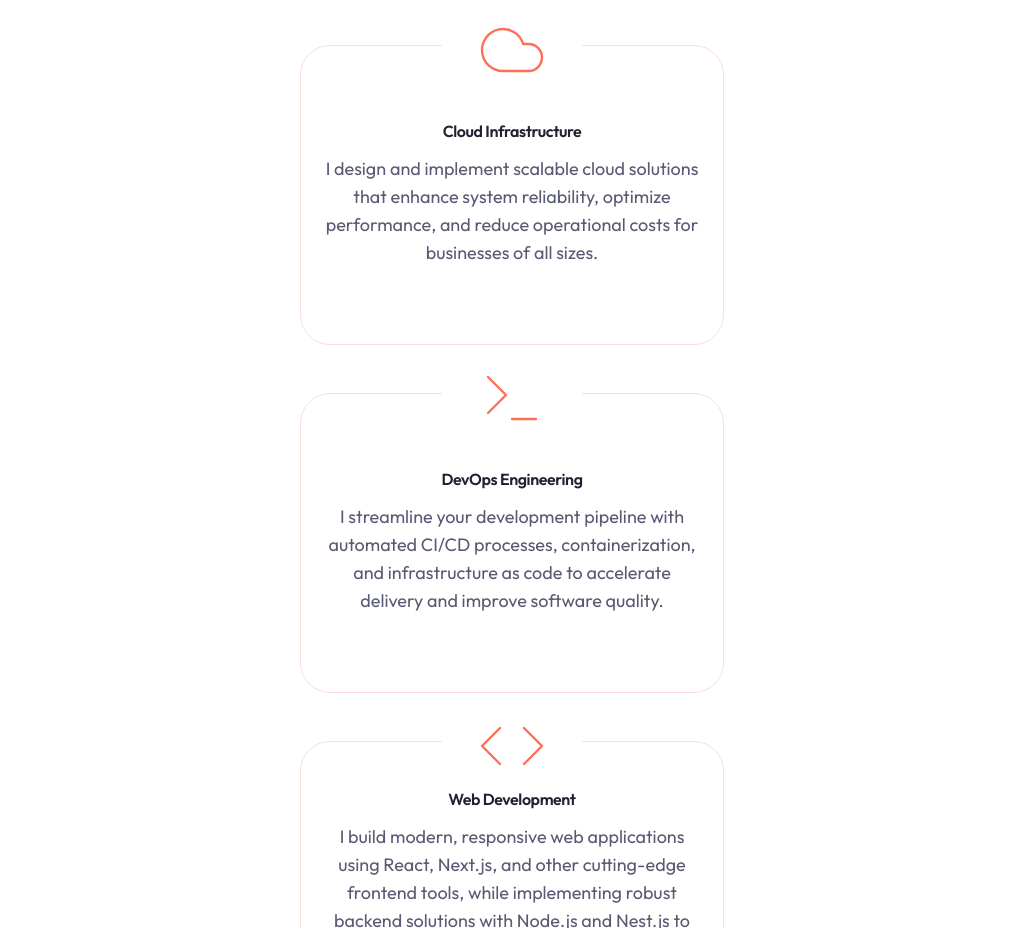
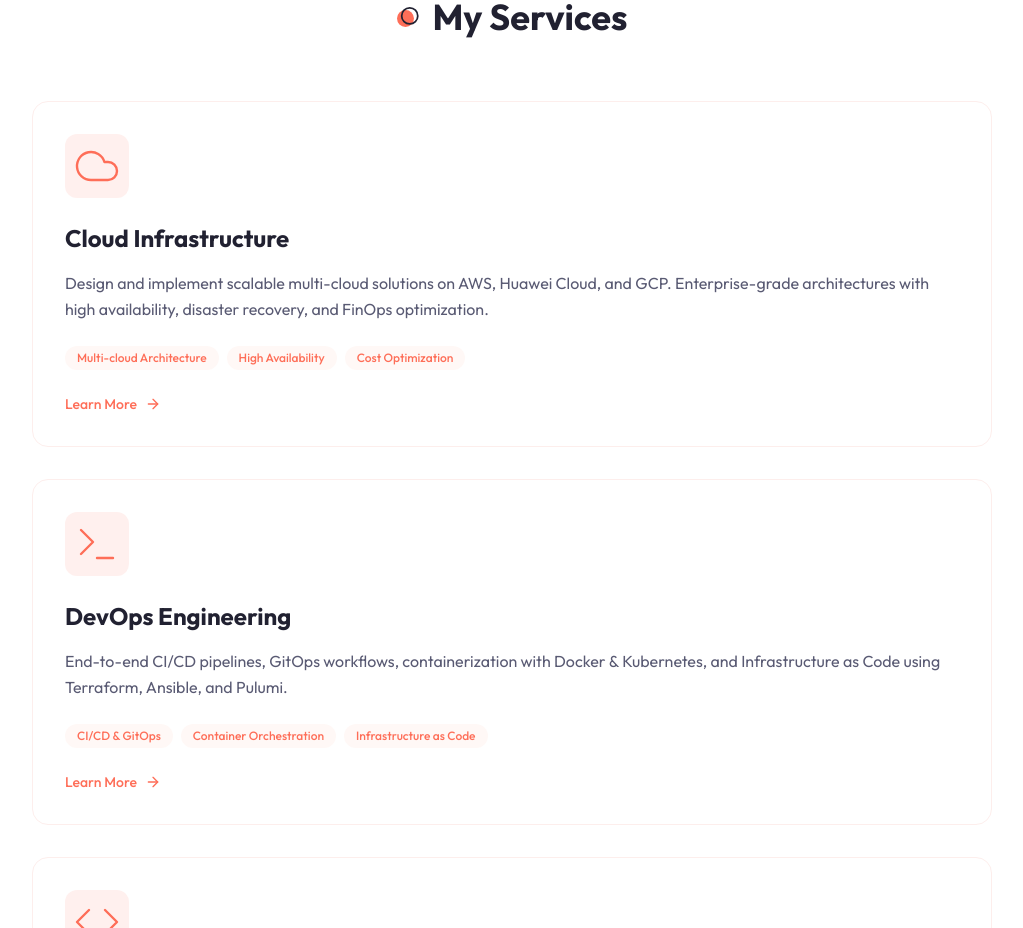
Before and after one commit to asifichy/Web_Portfolio, a Next.js app: page / in a window 1280 px wide. Shown: the part 1872-2800 px from the top of the page, without its empty margins (128-1151 px from the left). Built offline with nearby package versions, Linux system fonts and the light colour scheme.

Commit message:
feat: enhance Services component with animations, improved layout, and new call-to-action links

```diff
--- a/components/Services.jsx
+++ b/components/Services.jsx
@@ -1,61 +1,96 @@
-import { Terminal, Cloud, Code } from "lucide-react";
-import {
-  Card,
-  CardContent,
-  CardDescription,
-  CardHeader,
-  CardTitle,
-} from "@/components/ui/card";
+"use client";
+import { Terminal, Cloud, Code, ArrowRight } from "lucide-react";
+import { motion } from "framer-motion";
+import Link from "next/link";
 
 const servicesData = [
   {
-    icon: <Cloud size={72} strokeWidth={0.8} />,
+    icon: <Cloud size={48} strokeWidth={1.2} />,
     title: "Cloud Infrastructure",
     description:
-      "I design and implement scalable cloud solutions that enhance system reliability, optimize performance, and reduce operational costs for businesses of all sizes.",
+      "Design and implement scalable multi-cloud solutions on AWS, Huawei Cloud, and GCP. Enterprise-grade architectures with high availability, disaster recovery, and FinOps optimization.",
+    highlights: ["Multi-cloud Architecture", "High Availability", "Cost Optimization"]
   },
   {
-    icon: <Terminal size={72} strokeWidth={0.8} />,
+    icon: <Terminal size={48} strokeWidth={1.2} />,
     title: "DevOps Engineering",
     description:
-      "I streamline your development pipeline with automated CI/CD processes, containerization, and infrastructure as code to accelerate delivery and improve software quality.",
+      "End-to-end CI/CD pipelines, GitOps workflows, containerization with Docker & Kubernetes, and Infrastructure as Code using Terraform, Ansible, and Pulumi.",
+    highlights: ["CI/CD & GitOps", "Container Orchestration", "Infrastructure as Code"]
   },
   {
-    icon: <Code size={72} strokeWidth={0.8} />,
+    icon: <Code size={48} strokeWidth={1.2} />,
     title: "Web Development",
     description:
-      "I build modern, responsive web applications using React, Next.js, and other cutting-edge frontend tools, while implementing robust backend solutions with Node.js and Nest.js to create fast, secure, and scalable digital experiences.",
+      "Modern full-stack applications with React, Next.js, Node.js, and Express.js. Performance-optimized with SSR, code-splitting, and responsive design patterns.",
+    highlights: ["React & Next.js", "Full-Stack Development", "Performance Optimization"]
   },
 ];
 
+const containerVariants = {
+  hidden: { opacity: 0 },
+  visible: {
+    opacity: 1,
+    transition: { staggerChildren: 0.15 }
+  }
+};
+
+const cardVariants = {
+  hidden: { opacity: 0, y: 40 },
+  visible: { opacity: 1, y: 0, transition: { duration: 0.6 } }
+};
+
 const Services = () => {
   return (
-    <section className="mt-10 xl:mt-20 mb-12 xl:mb-36">
-      <div className="container mx-auto">
-        <h2 className="section-title mb-12 xl:mb-24 text-center mx-auto">
+    <section className="py-20 xl:py-32 relative overflow-hidden">
+      <div className="absolute top-1/2 left-1/2 -translate-x-1/2 -translate-y-1/2 w-[800px] h-[800px] bg-primary/3 rounded-full blur-3xl" />
+
+      <div className="container mx-auto relative z-10">
+        <motion.h2
+          className="section-title mb-16 xl:mb-24 text-center mx-auto"
+          initial={{ opacity: 0, y: 20 }}
+          whileInView={{ opacity: 1, y: 0 }}
+          viewport={{ once: true }}
+        >
           My Services
-        </h2>
-        {/* grid items */}
-        <div className="grid xl:grid-cols-3 justify-center gap-y-12 xl:gap-y-24 xl:gap-x-8">
-          {servicesData.map((item, index) => {
-            return (
-              <Card
-                className="w-full max-w-[424px] h-[300px] flex flex-col pt-16 pb-10 justify-center items-center relative"
-                key={index}
-              >
-                <CardHeader className="text-primary absolute -top-[60px]">
-                  <div className="w-[140px] h-[80px] bg-white  dark:bg-background flex justify-center items-center">
-                    {item.icon}
-                  </div>
-                </CardHeader>
-                <CardContent className="text-center">
-                  <CardTitle className="mb-4">{item.title}</CardTitle>
-                  <CardDescription className='text-lg'>{item.description}</CardDescription>
-                </CardContent>
-              </Card>
-            );
-          })}
-        </div>
+        </motion.h2>
+
+        <motion.div
+          className="grid xl:grid-cols-3 gap-8"
+          variants={containerVariants}
+          initial="hidden"
+          whileInView="visible"
+          viewport={{ once: true }}
+        >
+          {servicesData.map((item, index) => (
+            <motion.div
+              key={index}
+              className="group relative"
+              variants={cardVariants}
+            >
+              <div className="absolute inset-0 bg-gradient-to-b from-primary/5 to-transparent rounded-2xl opacity-0 group-hover:opacity-100 transition-opacity duration-500" />
+              <div className="relative glass rounded-2xl p-8 h-full flex flex-col border border-border/50 hover:border-primary/30 transition-all duration-500 group-hover:-translate-y-2">
+                <div className="w-16 h-16 rounded-xl bg-primary/10 flex items-center justify-center text-primary mb-6 group-hover:bg-primary/20 transition-all duration-500 group-hover:scale-110">
+                  {item.icon}
+                </div>
+                <h3 className="text-2xl font-bold mb-4">{item.title}</h3>
+                <p className="text-muted-foreground leading-relaxed mb-6 flex-1">
+                  {item.description}
+                </p>
+                <div className="flex flex-wrap gap-2 mb-6">
+                  {item.highlights.map((h, i) => (
+                    <span key={i} className="px-3 py-1 text-xs font-medium bg-primary/5 text-primary rounded-full">
+                      {h}
+                    </span>
+                  ))}
+                </div>
+                <Link href="/contact" className="inline-flex items-center gap-2 text-primary font-medium text-sm group/link">
+                  Learn More <ArrowRight size={16} className="group-hover/link:translate-x-1 transition-transform" />
+                </Link>
+              </div>
+            </motion.div>
+          ))}
+        </motion.div>
       </div>
     </section>
   );
```
